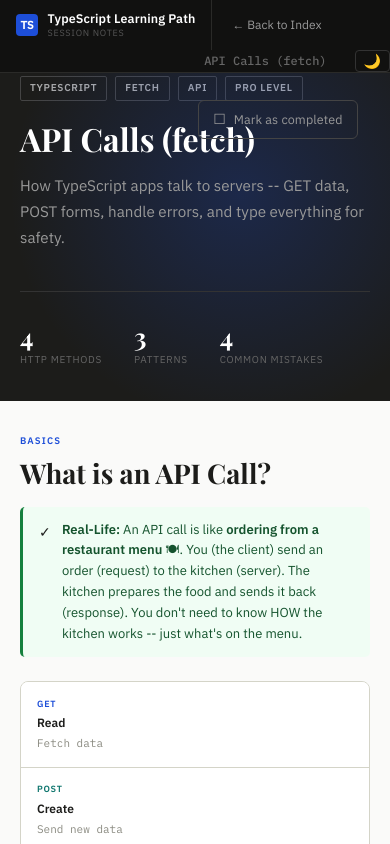
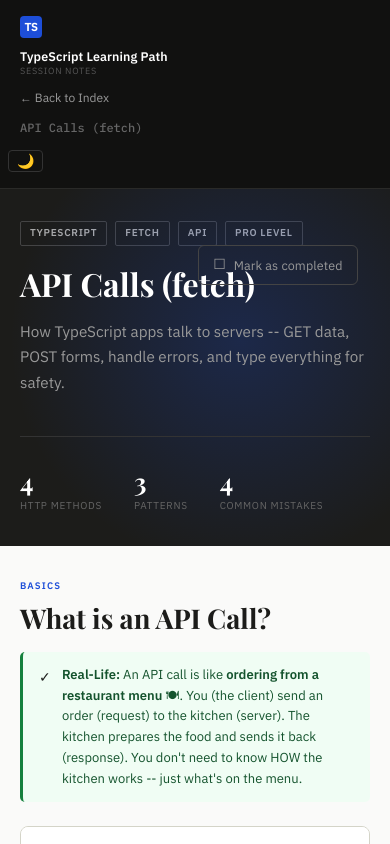
Before and after one commit to for-qa/ts-age, a React (Vite) app: page /#/pages/api-calls.html in a window 390 px wide. Shown: the top 844 px of the page. Built offline with nearby package versions, Linux system fonts and the light colour scheme; a web font is replaced by a local one.

Commit message:
style: stack topbar elements vertically on mobile displays

```diff
--- a/src/styles/styles.css
+++ b/src/styles/styles.css
@@ -323,8 +323,12 @@ hr{border:none;border-top:1px solid var(--border);margin:1.75rem 0}
 [data-theme="dark"] .quiz-exp-text code{background:#0a0a0a}
 
 @media(max-width:768px){
-  #topbar{height:auto;flex-wrap:wrap}
-  .tb-brand{min-width:auto;padding:.6rem 1rem}
+  #topbar{position:static;height:auto;flex-direction:column;align-items:flex-start;padding:1rem 0;gap:0.6rem}
+  .tb-brand{flex-direction:column;align-items:flex-start;min-width:auto;padding:0 1.25rem;border-right:none;gap:0.4rem}
+  .tb-brand-icon{margin-bottom:0.2rem}
+  .tb-back{margin-left:0;padding:0 1.25rem}
+  .tb-topic-title{margin-left:0;padding:0 1.25rem;margin-bottom:0.2rem}
+  .page-wrap{padding-top:0}
   .wrap{grid-template-columns:1fr}
   nav{display:none}
   .sec,.hero{padding:2rem 1.25rem}
```
